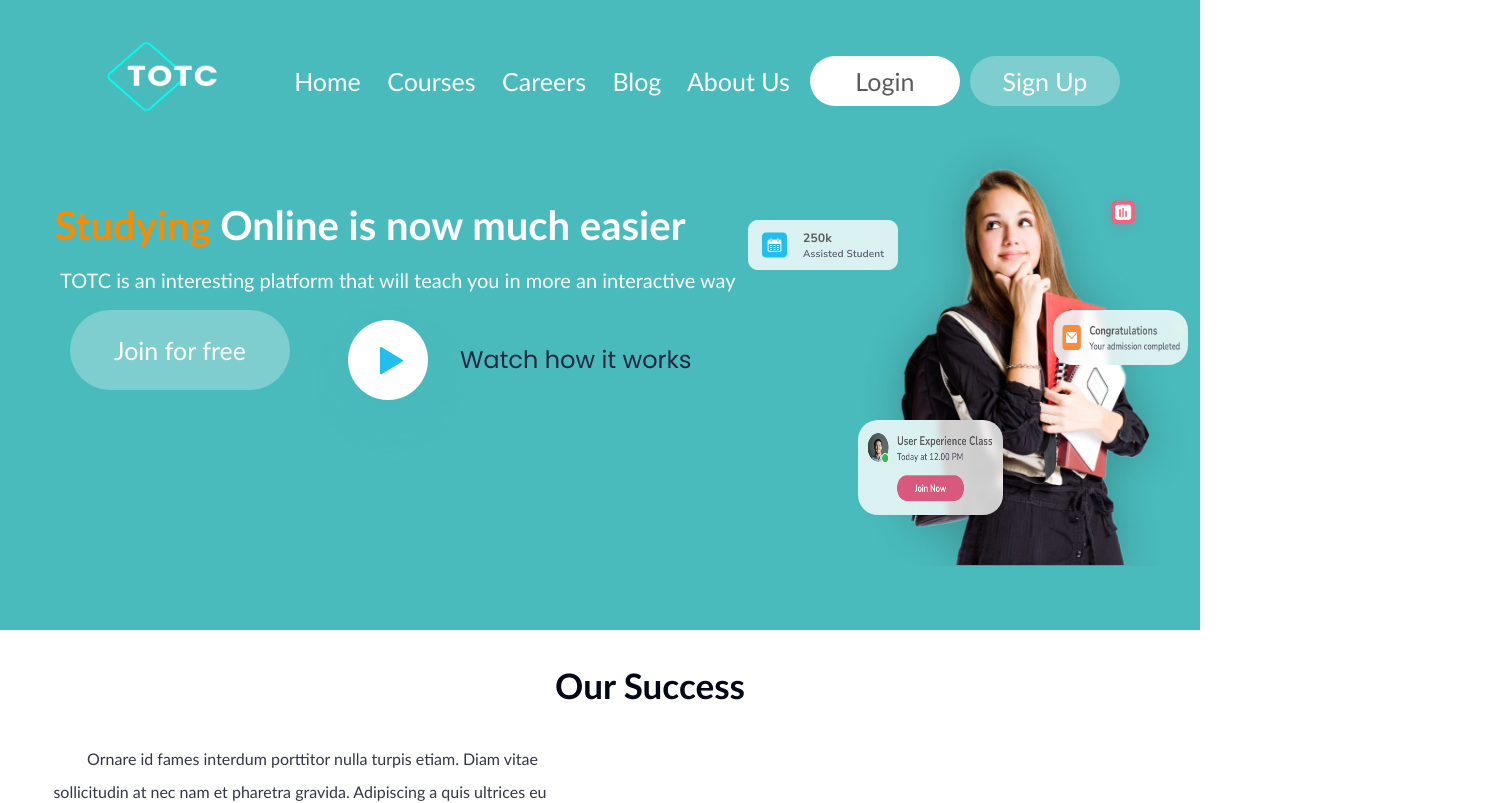
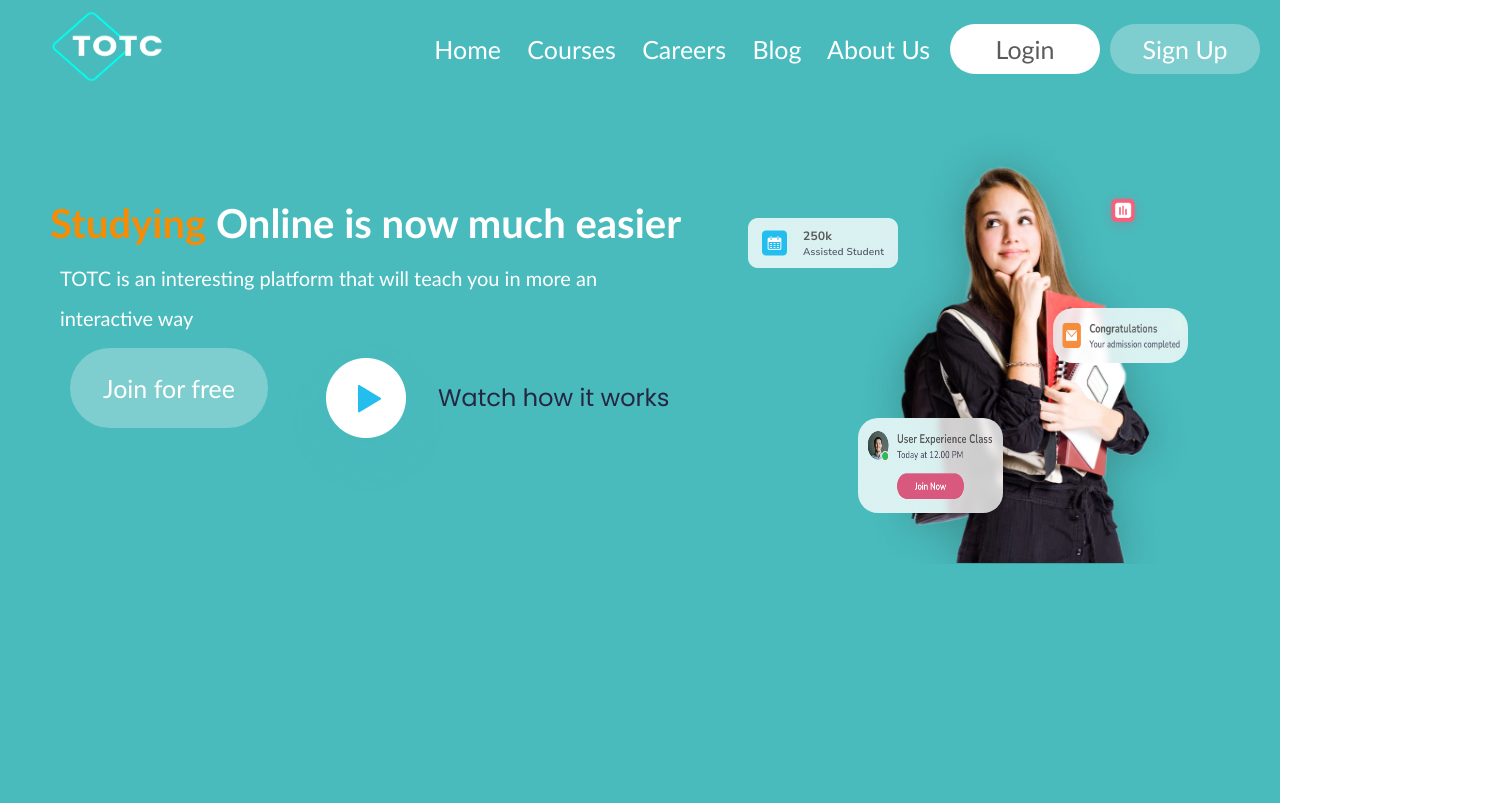
Before and after one commit to Dokimdung/dokimdung, a React (Create React App) app: page / in a window 1280 px wide. Shown: the top 803 px of the page, 1500 px wide, since content can reach past the window. Built offline with nearby package versions, Linux system fonts and the light colour scheme.

Commit message:
fix code css

```diff
--- a/src/App.js
+++ b/src/App.js
@@ -5,7 +5,7 @@ import Body from './components/body/container'
 function App() {
 
     return (
-        <div className="App">
+        <div>
             <Header/>
             <Body/>
         </div>
--- a/src/components/header/headerStyle.css
+++ b/src/components/header/headerStyle.css
@@ -2,7 +2,7 @@
     font-family: 'Gill Sans', 'Gill Sans MT', Calibri, 'Trebuchet MS', sans-serif;
     box-sizing: border-box;
     font-size: 25px;
-    width: 1200px;
+    /*width: 1200px;*/
 }
 
 .warrap {
@@ -67,7 +67,7 @@
 .body {
     display: flex;
     width: 100%;
-    height: 530px;
+    /*height: 530px;*/
     background-color: #49bbbd;
 }
 
--- a/src/components/header/index.js
+++ b/src/components/header/index.js
@@ -6,29 +6,33 @@ import group1 from "../../icons/Group 7.png";
 import group2 from "../../icons/Group 9.png";
 import group3 from "../../icons/Group 10.png";
 import group4 from "../../icons/Group 13.png";
-export default function Header (){
 
-return(
-    <div>
-        <div className="warrap">
-        <div className="header">
-            <div class="header__logo"> <img  src={logo} alt="" class="header__logo" /> </div>
-            <div className="header__text">
-                <a href="" class="header__text-"> Home</a>
-                <a href="" class="header__text-"> Courses</a>
-                <a href="" class="header__text-"> Careers</a>
+export default function Header() {
+
+    return (
+        <div style={{background: '#49bbbd', width: '100%', height: '100vh'}}>
+            <div style={{display: "flex", alignItems: 'center', justifyContent: 'space-between'}}>
+                <div style={{}}>
+                    <img src={logo} alt="" className="header__logo"/>
+                </div>
+                <div style={{marginRight: 20}}>
+                    <a href="" className="header__text-"> Home</a>
+                    <a href="" className="header__text-"> Courses</a>
+                    <a href="" className="header__text-"> Careers</a>
                     <a href="" className="header__text-"> Blog</a>
                     <a href="" className="header__text-"> About Us</a>
-                <button className="header__buttom-fist"> Login </button>
-                <button className="header__buttom-two"> Sign Up </button>
+                    <button className="header__buttom-fist"> Login</button>
+                    <button className="header__buttom-two"> Sign Up</button>
                 </div>
             </div>
-    </div>
+
+
             <div className="body">
                 <div className="body_left">
                     <a href={""} className="body_left-Stu"> Studying </a>
                     <a href={""} className=" body_left-on"> Online is now much easier</a>
-                <a href="" class="boby_left-text"  >TOTC is an interesting platform that will teach you in more an interactive way</a>
+                    <a href="" class="boby_left-text">TOTC is an interesting platform that will teach you in more an
+                        interactive way</a>
                     <div className=" body_left-nav">
                         <button className={"body_left-join"}> Join for free</button>
                         <img src={watch} alt="" className="body__left-watch"/>
```
Lines whose indentation alone changed are shown as unchanged.
